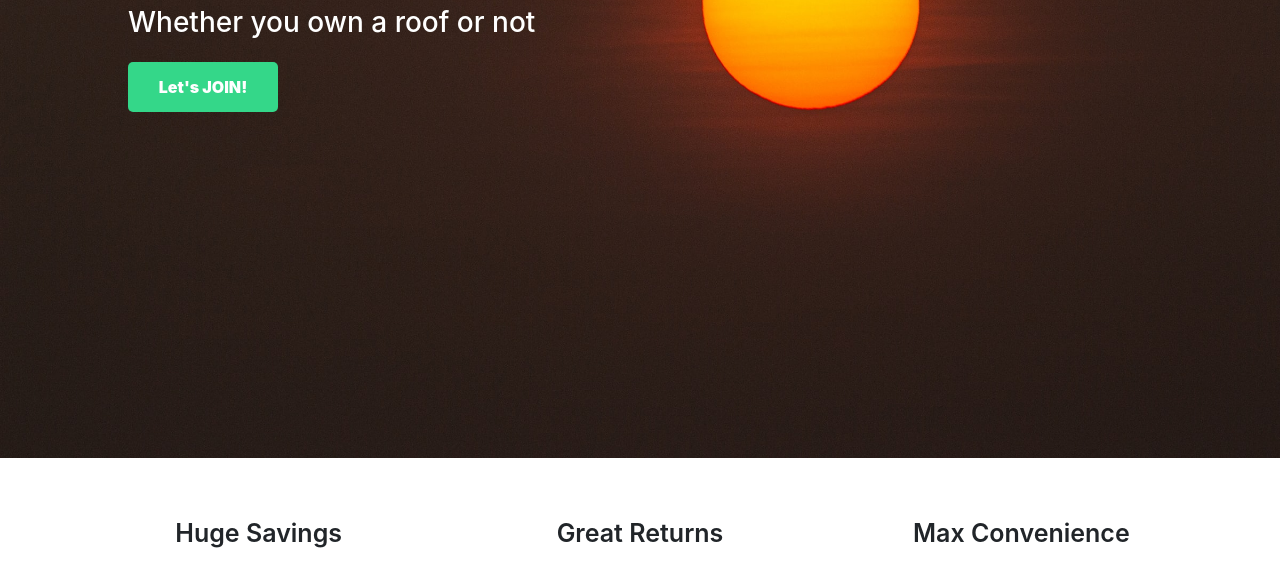
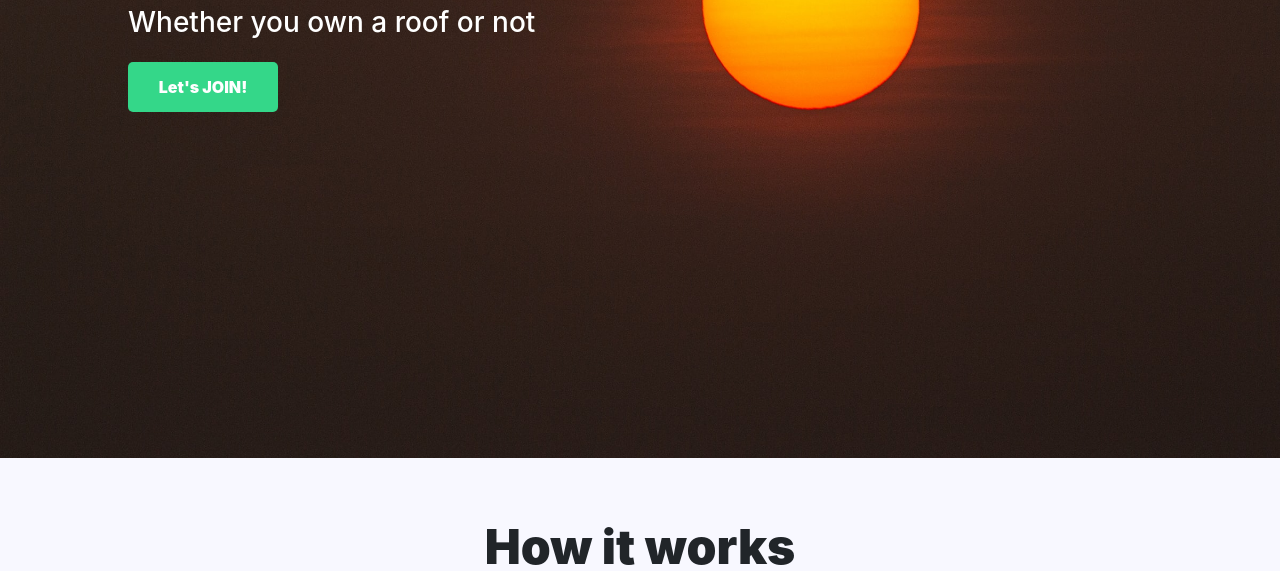
Before and after one commit to goncalog/soli, a React app in the folder frontend/: page / in a window 1280 px wide. Shown: the part 350-921 px from the top of the page. Built offline with nearby package versions, Linux system fonts and the light colour scheme; no server answers.

Commit message:
add How it works text to Home component

```diff
--- a/frontend/src/components/main/Home.js
+++ b/frontend/src/components/main/Home.js
@@ -2,6 +2,8 @@ import React from 'react';
 import HeadlineContainer from '../support/HeadlineContainer';
 import BenefitsContainer from '../support/BenefitsContainer';
 import OwnerContainer from '../support/OwnerContainer';
+import MainHeadline from '../support/MainHeadline';
+import CallToActionButton from '../support/CallToActionButton';
 import backgroundHeadlineContainer from '../../media/headline-background.jpg';
 import backgroundOwnerContainer from '../../media/owner-container-background.jpg';
 import '../../css/Home.css';
@@ -19,6 +21,9 @@ export default function Home(props) {
     }
 
     const driverCallToActionText = 'Let\'s JOIN!';
+    const electricityDiscount = '10-25%';
+    const solarPanelsReturn = '5-10%';
+
     const headlineProps = {
         backgroundImagePath: backgroundHeadlineContainer,
         mainHeadline: 'Make money from solar panels',
@@ -27,15 +32,37 @@ export default function Home(props) {
         onButtonClick: onEvsButtonClick,
     }
 
+    const howitworksProps = [
+        {
+            mainHeadline: 'Roof owners',
+            listItems: [
+                'List your roof on Soli',
+                'Find people interested in paying for solar panels to be installed on your roof',
+                `Use the electricity produced by the solar panels at a ${electricityDiscount} discount vs. your current provider`,
+            ],
+            secondaryHeadline: 'Ideal for roof owners who\'d like to benefit from cheaper and more sustainable electricity but don\'t want to make the full upfront investment in solar panels',
+        },
+
+        {
+            mainHeadline: 'Solar panel owners',
+            listItems: [
+                'Find a roof where you can install solar panels',
+                'Buy the solar panels - we\'ll install them for you',
+                `Start earning a ${solarPanelsReturn} annual return on your solar panels - you\'ll be paid by the roof owner for the electricity produced`,
+            ],
+            secondaryHeadline: 'Perfect for those that don\'t own a roof but still want to buy solar panels in order to produce electricity and get a better return from their savings',
+        },
+    ]
+
     const benefitsProps = {
         benefits: [
             {
                 title: 'Huge Savings',
-                text: 'Get a 10-25% discount on your electricity price',
+                text: `Get a ${electricityDiscount} discount on your electricity price`,
             },
             {
                 title: 'Great Returns',
-                text: 'Earn a 5-10% annual return on solar panels',
+                text: `Earn a ${solarPanelsReturn} annual return on solar panels`,
             },
             {
                 title: 'Max Convenience',
@@ -57,6 +84,11 @@ export default function Home(props) {
     return (
         <div className="home">
             <HeadlineContainer {...headlineProps}/>
+            <div className="howitworks-container">
+                <MainHeadline mainHeadline="How it works" />
+                {/* <Grid {...howitworksProps} /> */}
+                <CallToActionButton callToActionText={driverCallToActionText} onButtonClick={onEvsButtonClick}/>
+            </div>
             <BenefitsContainer {...benefitsProps} />
             <OwnerContainer {...ownerProps} />
         </div>
--- a/frontend/src/css/Home.css
+++ b/frontend/src/css/Home.css
@@ -15,6 +15,12 @@
 .main-headline {
     font-size: 48px;
     font-weight: 900;
+}
+
+.howitworks-container {
+    text-align: center;
+    background-color: ghostwhite;
+    padding: 60px 10%;
 }
 
 .benefits-container {
```
